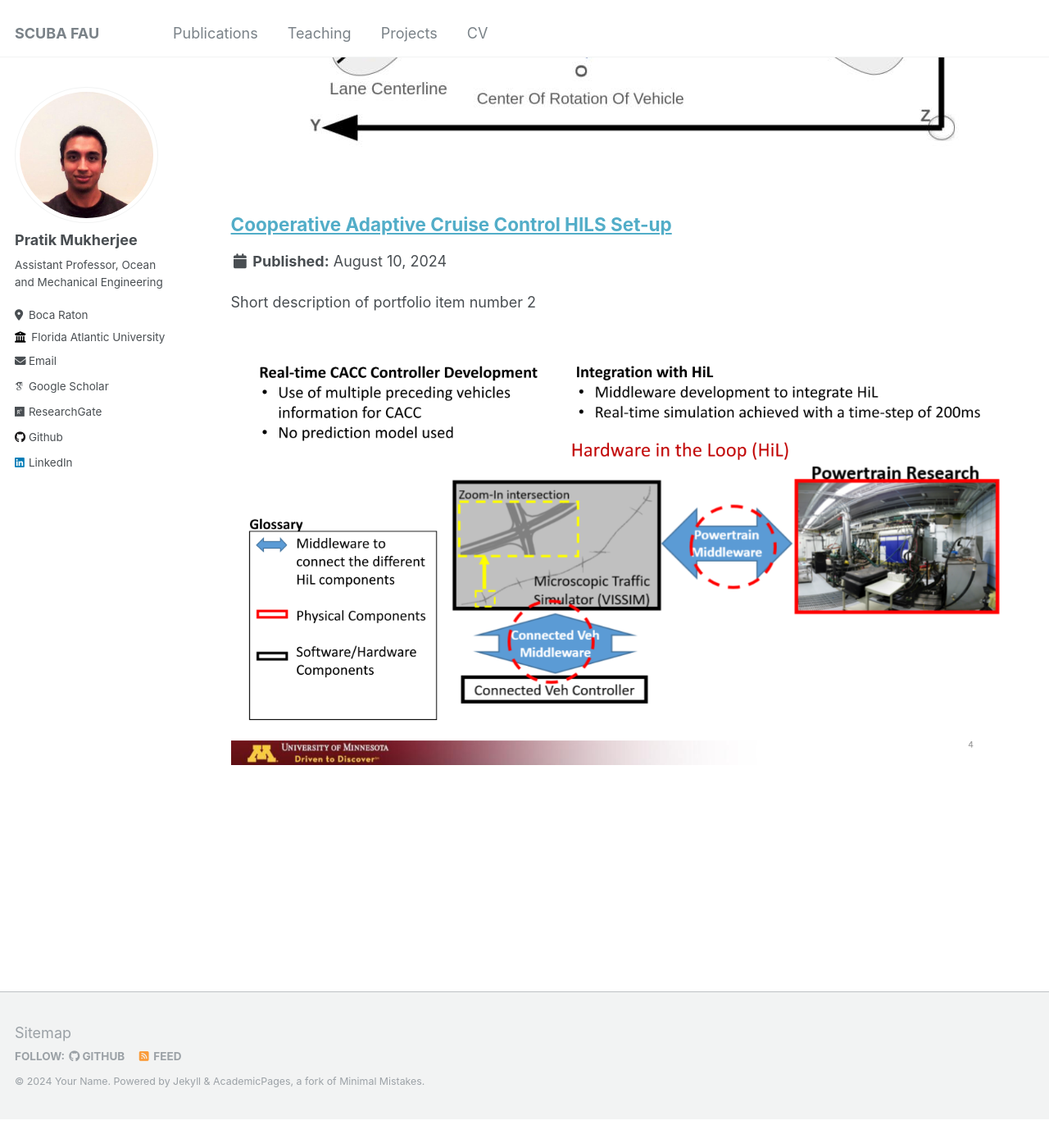
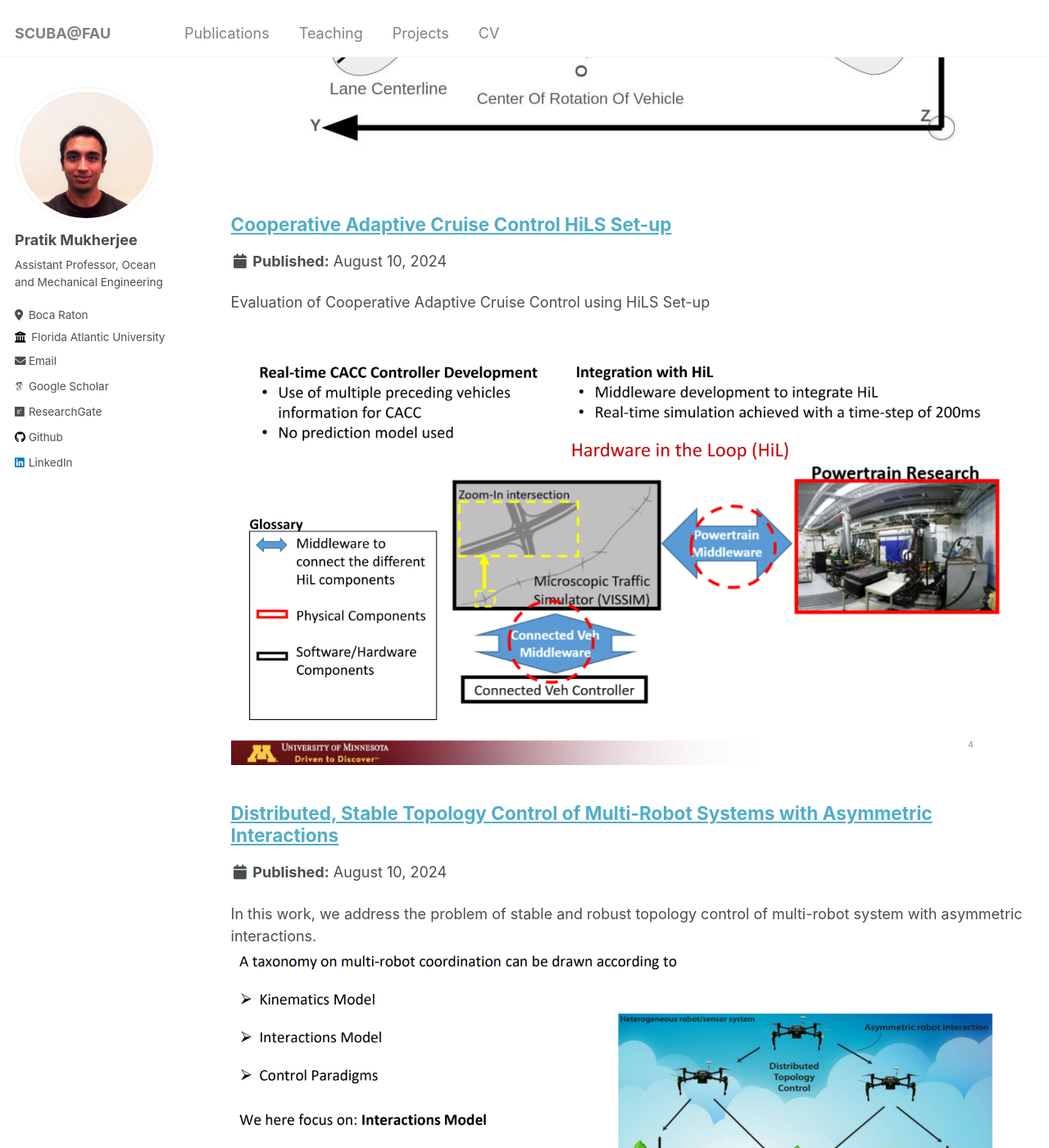
Before and after one commit to mukhe027/mukhe027.github.io, a Jekyll site: the page built from _pages/portfolio.html, in a window 1280 px wide and 1400 px high, scrolled down 654 px. Shown: the whole window at 82% size. Built offline with Jekyll 4.4.1, drawn with Linux system fonts in a browser that asks for light colours; some web fonts are replaced; before the commit the page ends 2018 px from its top, so only the background shows below that.

Commit message:
added project 3

```diff
--- a/_config.yml
+++ b/_config.yml
@@ -8,7 +8,7 @@
 
 # Basic Site Settings
 locale                   : "en-US"
-title                    : "SCUBA FAU"
+title                    : "SCUBA@FAU"
 title_separator          : "-"
 name                     : &name "Your Name"
 description              : &description "personal description"
--- a/_portfolio/portfolio-2.html
+++ b/_portfolio/portfolio-2.html
@@ -1,6 +1,6 @@
 ---
-title: "Cooperative Adaptive Cruise Control HILS Set-up"
-excerpt: "Short description of portfolio item number 2 <br/><img src='/images/connected_veh.png'>"
+title: "Cooperative Adaptive Cruise Control HiLS Set-up"
+excerpt: "Evaluation of Cooperative Adaptive Cruise Control using HiLS Set-up <br/><img src='/images/connected_veh.png'>"
 collection: portfolio
 ---
 
--- /dev/null
+++ b/_portfolio/portfolio-3.md
@@ -0,0 +1,25 @@
+---
+title: "Distributed, Stable Topology Control of Multi-Robot Systems with Asymmetric Interactions"
+excerpt: "In this work, we address the problem of stable and robust topology control of multi-robot system with asymmetric interactions. <br/><img src='/images/distributed_cntrl.png'>"
+collection: portfolio
+---
+
+In this project, we address the problem of collaborative tasks in a multi-robot system where
+we investigate that how interactions within members of the multi-robot system can induce
+instability. We conduct rigorous theoretical analysis and identify when the system will be
+unstable and hence classify interactions that will lead to stable multi-robot coordination.
+Our theoretical analysis tries to emulate realistic interactions in a multi-robot system such
+as limited interactions (blind spots) that exists when on-board cameras are used to detect
+and track other robots in the vicinity. So we study how these limited interactions induce
+instability in the multi-robot system. To verify our theoretical analysis experimentally,
+we developed a portable multi-robot testbed that enables us to test our theory on stable
+coordination of multi-robot system with a team of Unmanned Aerial Vehicles (UAVs) in both
+indoor and outdoor settings. With this feature of the testbed we are able to investigate the
+difference in the multi-robot system behavior when tested in controlled indoor environments
+versus an uncontrolled outdoor environment. Ultimately, the motivation behind this project is
+to emulate realistic conditions for multi-robot cooperation and investigate suitable conditions
+for them to work in a stable and safe manner. Therefore, our contribution is two fold ; i) We
+provide rigorous theoretical analysis that enables stable coordination of multi-robot systems
+with limited interactions induced by sensor capabilities such as cameras; ii) We developed
+a testbed that enables testing of our theoretical contribution with a team of real robots in
+realistic environmental conditions.
```
Also changed, not shown: images/distributed_cntrl.png (added).
